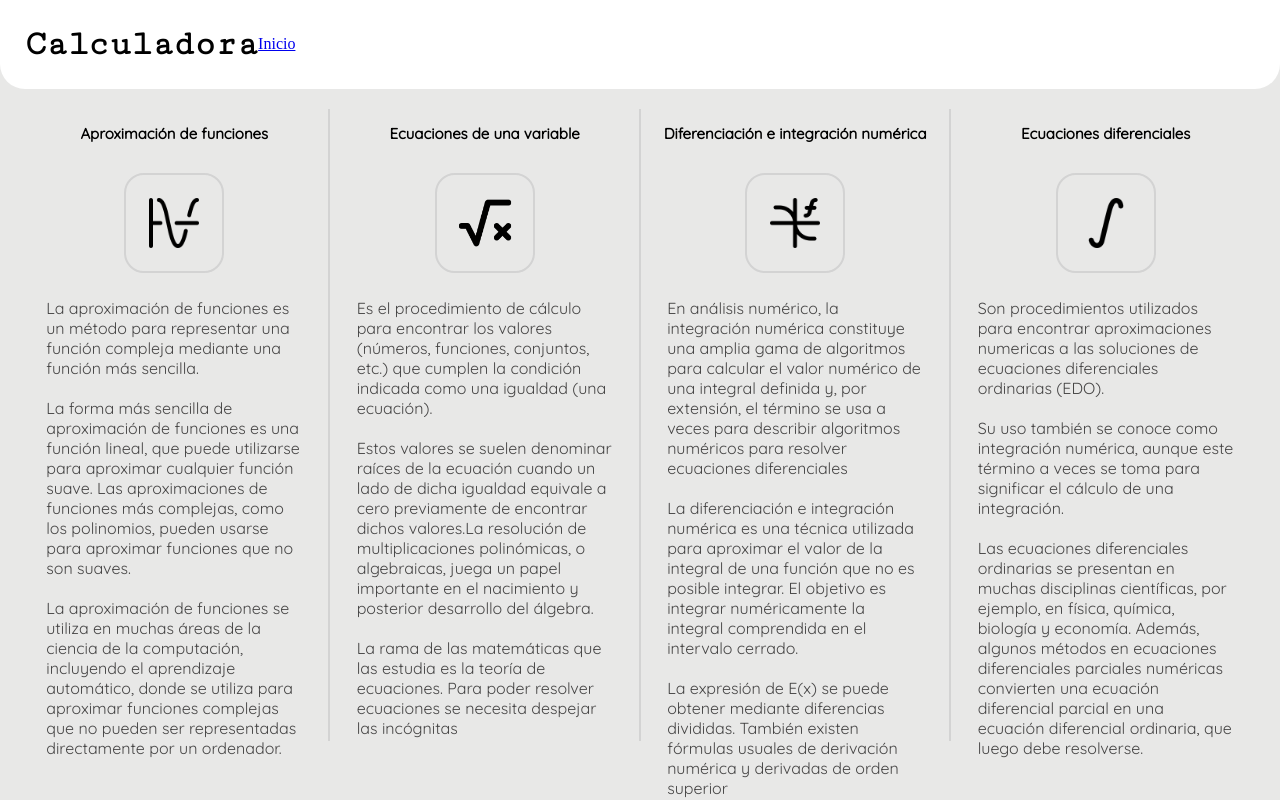
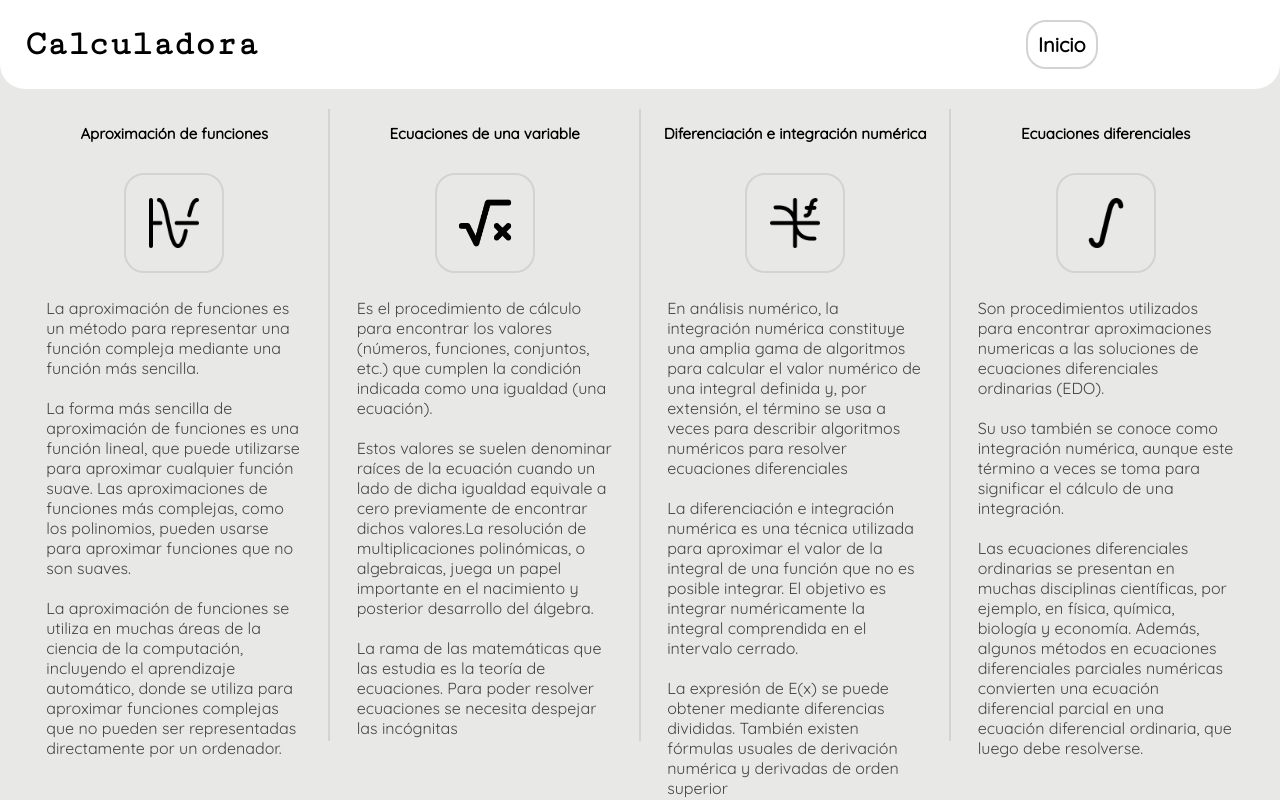
Before and after one commit to AstroLui/MyFirstAPI, a plain HTML site: page src/index.html in a window 1280 px wide. Drawn offline with Linux system fonts and the light colour scheme.

Commit message:
feat(Nav): adding styles for `Inicio`

```diff
--- a/src/styles.css
+++ b/src/styles.css
@@ -28,6 +28,26 @@ body{
     font-family: 'Cutive Mono', Verdana, Geneva, Tahoma, sans-serif;
     font-weight: bold;
     margin-left: 25px;
+}
+.Astro-Nav a{
+    font-size:  20px;
+    font-weight: bold;
+    font-family: 'Quicksand', Verdana, Geneva, Tahoma, sans-serif;
+    text-decoration: none;
+    border: 2px solid lightgray;
+    border-radius: 20px;
+    margin-left: 60vw;
+    padding: 10px;
+    transition: border 0.5s ease;
+}
+.Astro-Nav a:hover{
+    border-color: gray;
+}
+.Astro-Nav a:visited{
+    color: gray
+}
+.Astro-Nav a:link{
+    color: black;
 }
 .Astro-Content{
     display: flex;
```
